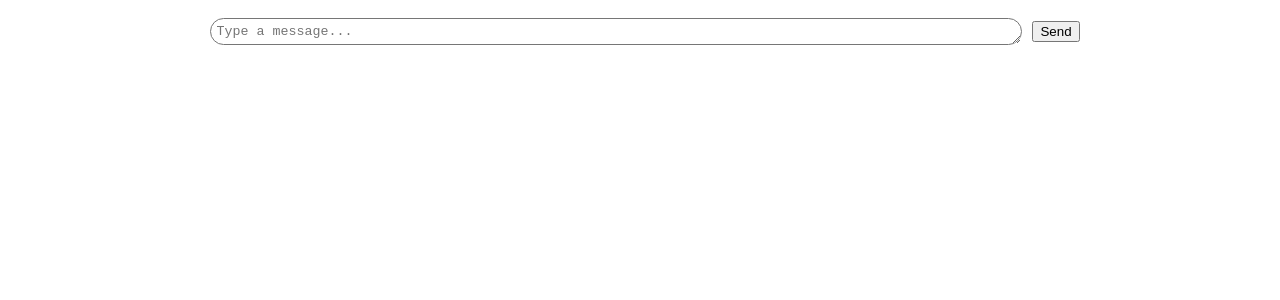
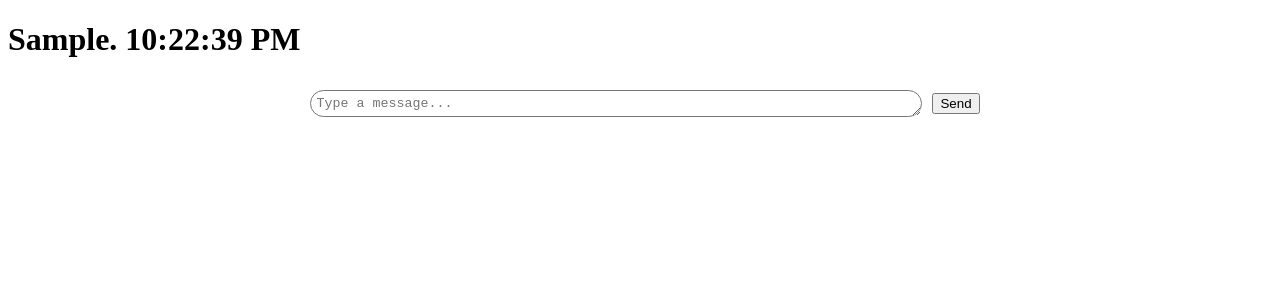
Before and after one commit to OPSugarrush/ProgBlackCollab2AIChatBot, a React (Vite) app in the folder Joshua_AI_Interface/: page / in a window 1280 px wide. Both pictures are taken after typing "Sample" into the empty fields and a click on the button "Send". Shown: the top 300 px of the page. Built offline with nearby package versions, Linux system fonts and the light colour scheme.

Commit message:
Basic chat functionality

```diff
--- a/Joshua_AI_Interface/src/components/ChatContainer.tsx
+++ b/Joshua_AI_Interface/src/components/ChatContainer.tsx
@@ -1,4 +1,5 @@
 import InputBox from "./InputBox";
+import MessageList from "./MessageList";
 import type { Message } from "../type";
 import { useState } from "react";
 
@@ -7,9 +8,14 @@ function ChatContainer(){
     const [isLoading, setIsLoading] = useState(false)
 
     // Updating message list
-    const addMessage = (message: Message) => setMessages([...messages, message])
+    const onSendMessage = (message: Message) => {
+        setMessages([...messages, message])
+    }
 
-    return(<InputBox></InputBox>)
+    return(<>
+        <MessageList messages={messages}></MessageList>
+        <InputBox onSendMessage={onSendMessage}></InputBox>
+    </>)
 }
 
 export default ChatContainer
--- a/Joshua_AI_Interface/src/components/InputBox.tsx
+++ b/Joshua_AI_Interface/src/components/InputBox.tsx
@@ -1,4 +1,5 @@
-import { useState } from 'react';
+import { useState, type ChangeEvent } from 'react';
+import type { Message } from '../type';
 import type { InputBoxProps } from '../type';
 
 function InputBox(inputProps: InputBoxProps){
@@ -6,10 +7,22 @@ function InputBox(inputProps: InputBoxProps){
     const [text, setText] = useState('');
 
     // Handling sending messages
-    const sendMessage = () => {}
+    const handleSend = () => {
+        let dateTime = new Date()
+
+        const newMessage: Message = {
+            id: "CHANGE SOON",
+            sender: "user",
+            content: text,
+            timestamp: dateTime.toLocaleTimeString()
+        }
+
+        inputProps.onSendMessage(newMessage)
+        setText("") // Clear input box after sending
+    }
 
     // Handling text change in input box
-    const addToText = () => {}
+    const handleChange = (e: ChangeEvent<HTMLTextAreaElement>) => { setText(e.target.value) }
 
     return(
         <div className = "input-container">
@@ -19,12 +32,12 @@ function InputBox(inputProps: InputBoxProps){
                 rows={1}
                 value={text}
                 maxLength={500}
-                onChange={addToText}
+                onChange={handleChange}
                 disabled={inputProps.disabled}/>
 
             <button
                 className="sendButton"
-                onClick={sendMessage}>
+                onClick={handleSend}>
                 Send
             </button>
         </div>
--- a/Joshua_AI_Interface/src/components/MessageItem.tsx
+++ b/Joshua_AI_Interface/src/components/MessageItem.tsx
@@ -1,14 +1,14 @@
 // Individual bubbles (styles differ for "User" vs. "Assistant")
 import type { Message } from "../type";
 
-function MessageItem(message: Message){
-    const { content, sender } = message;
+function MessageItem(message: {message: Message}){
+    const { content, sender, timestamp } = message.message;
 
     return(
+        // Little Icon to represent AI goes here
         <h1 className="message-item">
-            // Little Icon to represent AI goes here
             {sender === 'system' && null}
-            {content}
+            {content}. {timestamp}
         </h1>
     )
 
--- a/Joshua_AI_Interface/src/components/MessageList.tsx
+++ b/Joshua_AI_Interface/src/components/MessageList.tsx
@@ -1,10 +1,17 @@
 // A scrollable area that maps through the messages
-import { useState } from "react";
+import type { Message } from "../type";
+import MessageItem from "./MessageItem";
 
-function MessageList(){
+function MessageList(MessageInfo: {messages: Message[]}){
+     // Use MessageItem for each message
+     let messageItems = MessageInfo.messages.map(mesg => <MessageItem message={mesg}/>)
 
+     return(
+          <div className="message-list">
+               {messageItems}
+          </div>
+     )
 
-     return(<></>)
 }
 
 export default MessageList
--- a/Joshua_AI_Interface/src/index.css
+++ b/Joshua_AI_Interface/src/index.css
@@ -2,8 +2,8 @@
   border-radius: 20px;
   padding: 5px;
   margin: 10px;
-  min-width: 600px;
-  width: 800px;
+  min-width: 400px;
+  width: 600px;
 
 }
 
--- a/Joshua_AI_Interface/src/type.ts
+++ b/Joshua_AI_Interface/src/type.ts
@@ -2,14 +2,14 @@ export interface Message {
   id: string;
   sender: 'user' | 'system';
   content: string;
-  timestamp: number;
+  timestamp: string;
   // Optional: For handling errors or "retry" logic
   status?: 'sending' | 'sent' | 'error';
 }
 
 export interface InputBoxProps {
   // Attributes passed to InputBox component
-    onSendMessage: (message: string) => void;
+    onSendMessage: (message: Message) => void;
     disabled?: boolean
     placeholder?: string
 }
```
